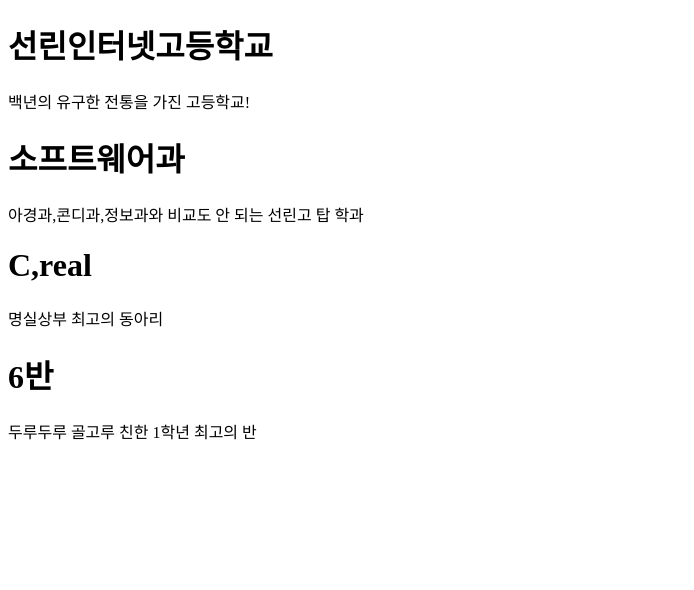
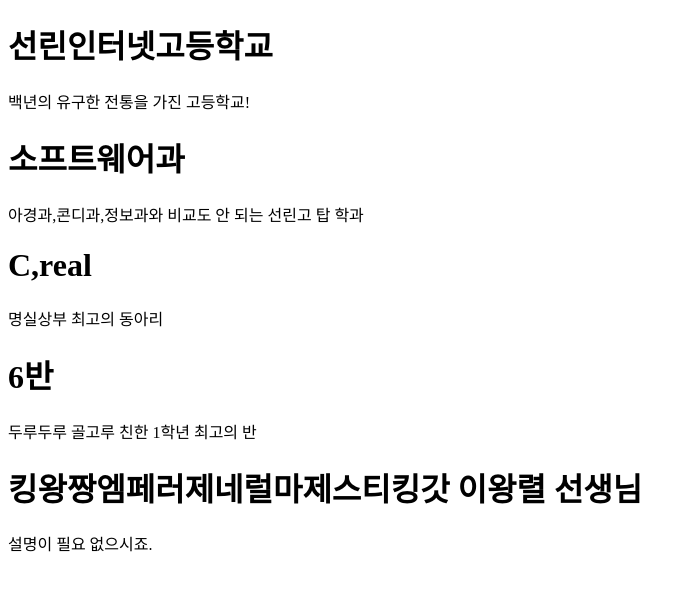
Before and after one commit to sunrin112/wang, a plain HTML site: page index.html in a window 1280 px wide. Shown: the whole page, without its empty margins (0-694 px from the left). Drawn offline with Linux system fonts and the light colour scheme.

Commit message:
킹왕짱엠페러제네럴마제스티킹갓 이왕렬 선생님 소개

```diff
--- a/index.html
+++ b/index.html
@@ -14,5 +14,7 @@
     <p>명실상부 최고의 동아리</p>
     <h1>6반</h1>
     <p>두루두루 골고루 친한 1학년 최고의 반</p>
+    <h1>킹왕짱엠페러제네럴마제스티킹갓 이왕렬 선생님</h1>
+    <p>설명이 필요 없으시죠.</p>
 </body>
 </html>
```
